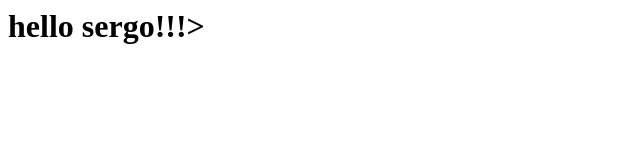
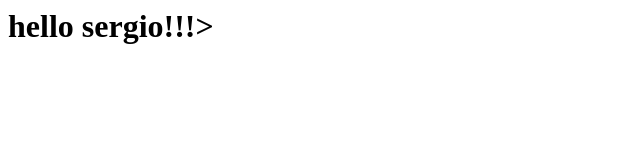
Before and after one commit to win21g/git_ss, a plain HTML site: page index.html in a window 1280 px wide. Shown: the full height of the page, 0-640 px from the left. Drawn offline with Linux system fonts and the light colour scheme.

Commit message:
second commit

```diff
--- a/index.html
+++ b/index.html
@@ -1 +1 @@
-<h1>hello sergo!!!>
+<h1>hello sergio!!!>
```
